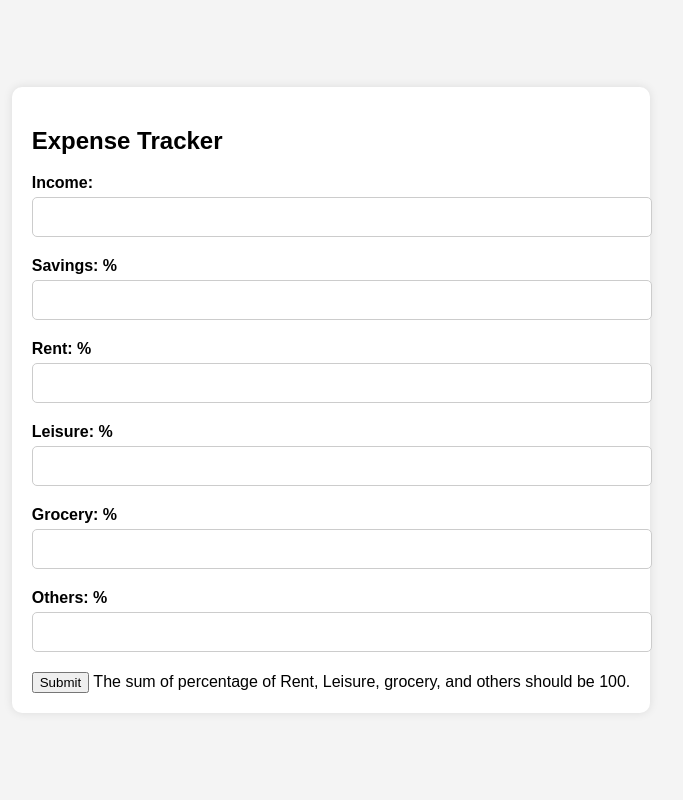
After one commit to saurus2/LIKELION-SJSU, a Django app: page /accounts/userInput/ in a window 1280 px wide. The commit adds this page. Shown: the whole page, without its empty margins (309-992 px from the left). Run offline with Django 4.2, Linux system fonts and the light colour scheme; parts of the project's set-up code (start-up, migrations or seed data) failed here and were passed over.

Commit message:
add user Input

```diff
--- a/accounts/urls.py
+++ b/accounts/urls.py
@@ -1,6 +1,6 @@
 from django.urls import path
 
-from .views import signup_view, login_view, logout_view, menu_view
+from .views import signup_view, login_view, logout_view, menu_view, userInput_view
 
 app_name = 'accounts'
 
@@ -9,4 +9,5 @@ urlpatterns = [
     path('login/', login_view, name= 'login'),
     path('logout/', logout_view, name= 'logout'),
     path('menu/', menu_view, name= 'menu'),
+    path('userInput/', userInput_view, name = 'userInput'),
 ]
--- a/accounts/views.py
+++ b/accounts/views.py
@@ -25,7 +25,7 @@ def login_view(request):
         form = AuthenticationForm(request, request.POST)
         if form.is_valid():
             login(request, form.user_cache)
-            return render(request, 'accounts/menu.html', {'form':form})
+            return redirect('accounts:menu')
         else:
             return render(request, 'accounts/login.html', {'form':form})
 
@@ -36,3 +36,6 @@ def logout_view(request):
 
 def menu_view(request):
     return render(request, 'menu.html')
+
+def userInput_view(request):
+    return render(request, 'userInput.html')
--- a/bugetPlanner/templates/menu.html
+++ b/bugetPlanner/templates/menu.html
@@ -30,7 +30,7 @@
     <ul class="menu">
         <li>
             <span>Enter values for the budget planner</span>
-            <button onclick="goToPage('page1.html')">Go</button>
+            <button onclick="goToPage('accounts/userInput')">Go</button>
         </li>
         <li>
             <span>Summary of your budget planner</span>
--- /dev/null
+++ b/bugetPlanner/templates/userInput.html
@@ -0,0 +1,95 @@
+<!DOCTYPE html>
+<html lang="en">
+
+<head>
+    <meta charset="UTF-8">
+    <meta name="viewport" content="width=device-width, initial-scale=1.0">
+    <title>Expense Tracker</title>
+    <style>
+        body {
+            font-family: Arial, sans-serif;
+            background-color: #f4f4f4;
+            margin: 0;
+            padding: 0;
+            display: flex;
+            justify-content: center;
+            align-items: center;
+            height: 100vh;
+        }
+
+        .container {
+            background-color: white;
+            padding: 20px;
+            border-radius: 10px;
+            box-shadow: 0 0 10px rgba(0, 0, 0, 0.1);
+        }
+
+        .input-group {
+            margin-bottom: 20px;
+        }
+
+        .input-group label {
+            display: block;
+            font-weight: bold;
+            margin-bottom: 5px;
+        }
+
+        .input-group input {
+            width: 100%;
+            padding: 10px;
+            font-size: 16px;
+            border: 1px solid #ccc;
+            border-radius: 5px;
+        }
+
+        .input-group button {
+            background-color: #4CAF50;
+            color: white;
+            border: none;
+            padding: 10px 20px;
+            cursor: pointer;
+        }
+    </style>
+</head>
+
+<body>
+    <div class="container">
+        <h2>Expense Tracker</h2>
+        <form id="expenseForm">
+            <div class="input-group">
+                <label for="income">Income:</label>
+                <input type="number" id="income" name="income" required>
+            </div>
+
+            <div class="input-group">
+                <label for="savings">Savings: %</label>
+                <input type="number" id="savings" name="savings" required>
+            </div>
+
+            <div class="input-group">
+                <label for="rent">Rent: %</label>
+                <input type="number" id="rent" name="rent" required>
+            </div>
+
+            <div class="input-group">
+                <label for="leisure">Leisure: %</label>
+                <input type="number" id="leisure" name="leisure" required>
+            </div>
+
+            <div class="input-group">
+                <label for="grocery">Grocery: %</label>
+                <input type="number" id="grocery" name="grocery" required>
+            </div>
+
+            <div class="input-group">
+                <label for="others">Others: %</label>
+                <input type="number" id="others" name="others" required>
+            </div>
+
+            <button type="button" onclick="submitForm()">Submit</button>
+            <label>The sum of percentage of Rent, Leisure, grocery, and others should be 100.</label>
+        </form>
+    </div>
+</body>
+
+</html>
```
Also changed, not shown: db.sqlite3, 1 other file.
